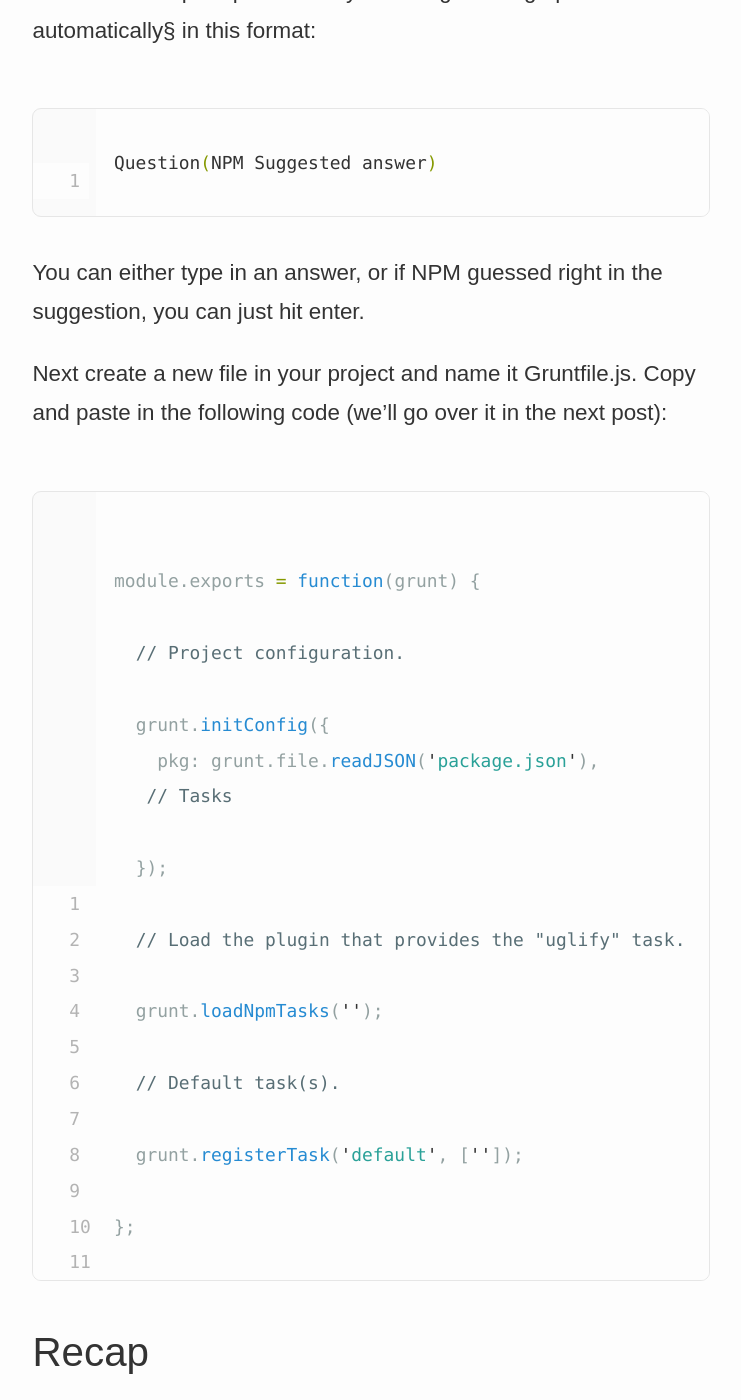
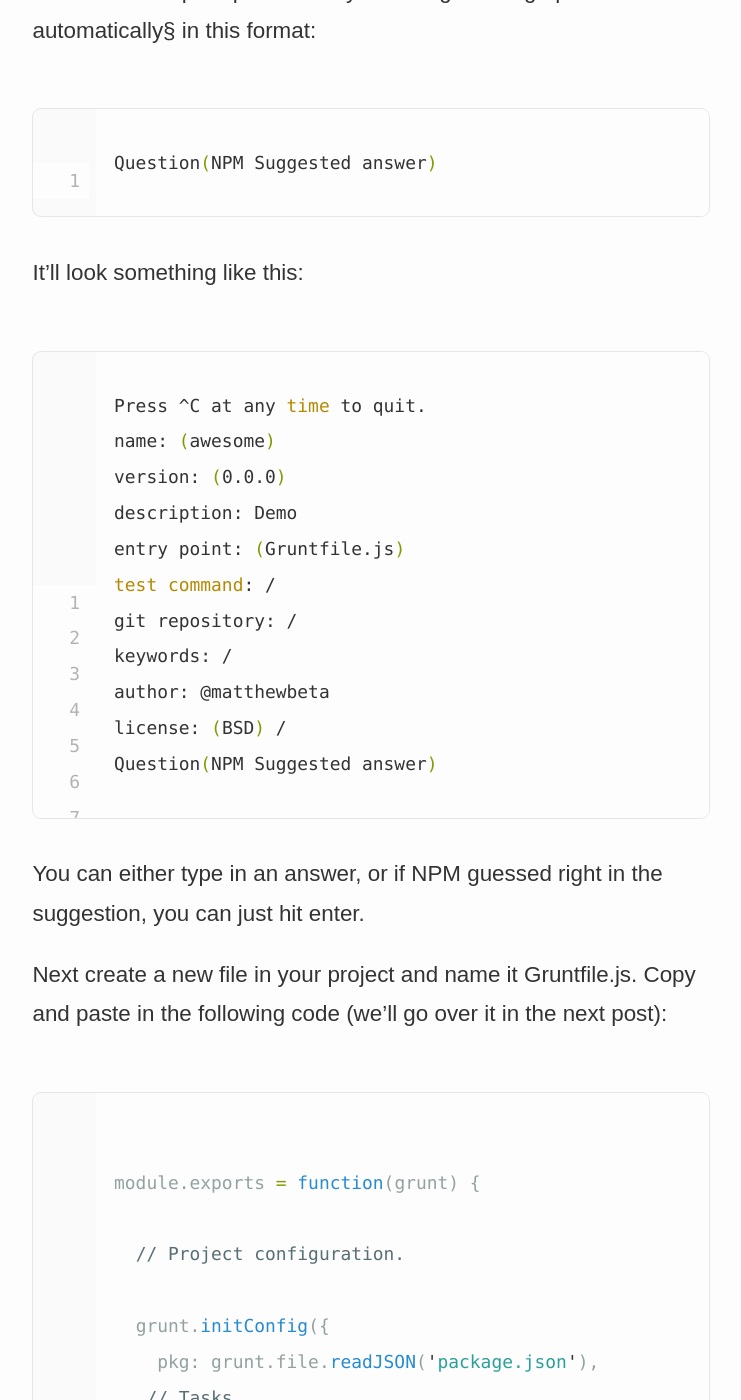
Before and after one commit to matthewbeta/matthew-jackson.com, a Jekyll site: the page built from _posts/2013-09-08-setting-up-grunt-from-scratch.md, in a window 1280 px wide and 1400 px high, scrolled down 6808 px. Shown: the whole window, without its empty margins (93-834 px from the left). Built offline with Jekyll 4.4.1, drawn with Linux system fonts in a browser that asks for light colours; some of the changed text lies outside the part shown.

Commit message:
Adding updates and new post

```diff
--- a/_posts/2013-09-08-setting-up-grunt-from-scratch.md
+++ b/_posts/2013-09-08-setting-up-grunt-from-scratch.md
@@ -121,6 +121,22 @@ The command prompt will walk you through setting up the file automatically§ in
 Question(NPM Suggested answer)
 {% endhighlight %}
 
+It'll look something like this:
+
+{% highlight bash linenos %}
+Press ^C at any time to quit.
+name: (awesome)
+version: (0.0.0)
+description: Demo
+entry point: (Gruntfile.js)
+test command: /
+git repository: /
+keywords: /
+author: @matthewbeta
+license: (BSD) /
+Question(NPM Suggested answer)
+{% endhighlight %}
+
 You can either type in an answer, or if NPM guessed right in the suggestion, you can just hit enter.
 
 Next create a new file in your project and name it Gruntfile.js. Copy and paste in the following code (we'll go over it in the next post):
```
Also changed, not shown: _posts/2013-09-14-installing-sass-and-compass-mac-windows.md (added, +42 -0 lines), 2 other files.
